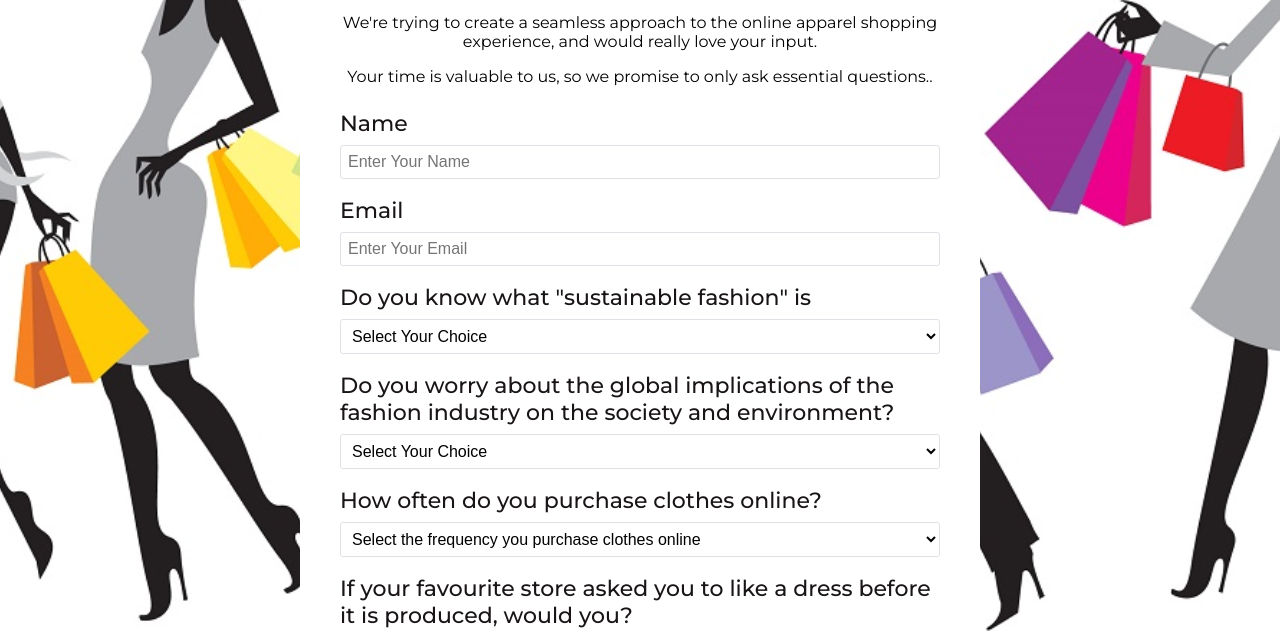
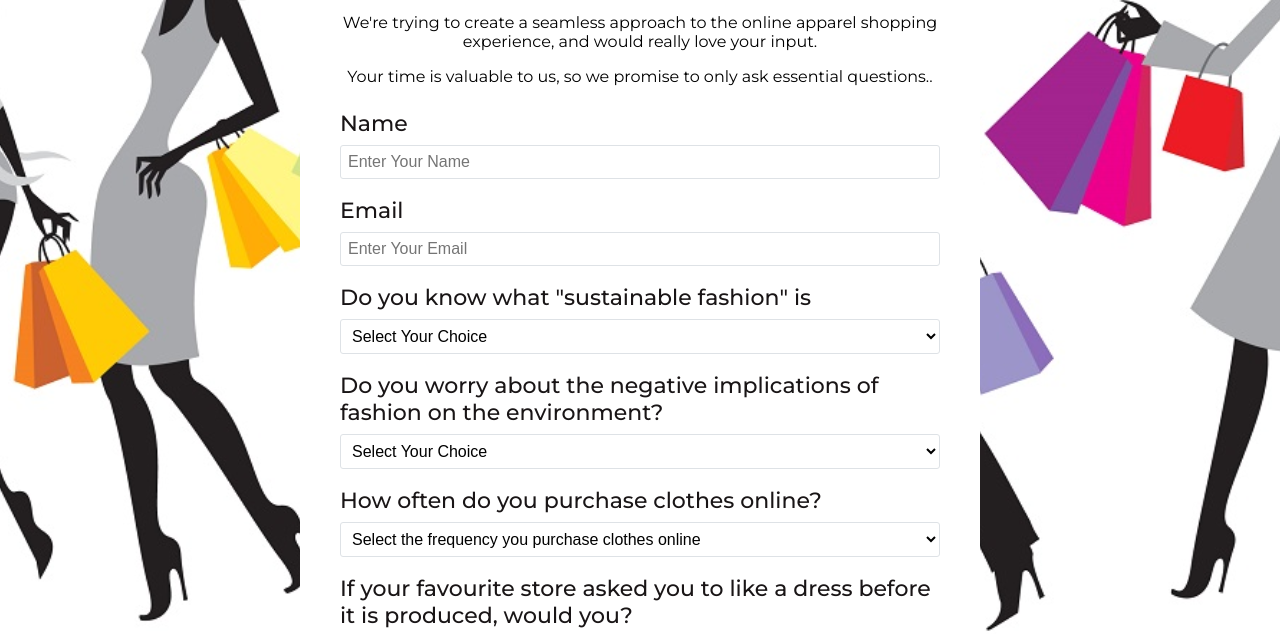
Before and after one commit to Angieyaks/questionnaire, a plain HTML site: page index.html in a window 1280 px wide. Shown: the part 165-799 px from the top of the page. Drawn offline with Linux system fonts and the light colour scheme.

Commit message:
Add files via upload

```diff
--- a/index.html
+++ b/index.html
@@ -41,7 +41,7 @@
             </div>
 
              <div class="form-group">
-                <label for="question2">Do you worry about the global implications of the fashion industry on the society and environment?</label>
+                <label for="question2">Do you worry about the negative implications of fashion on the environment?</label>
                 <select name="question2" id="dropdown">
                     <option selected disabled value>Select Your Choice</option>
                     <option value="Yes">Yes</option>
```
